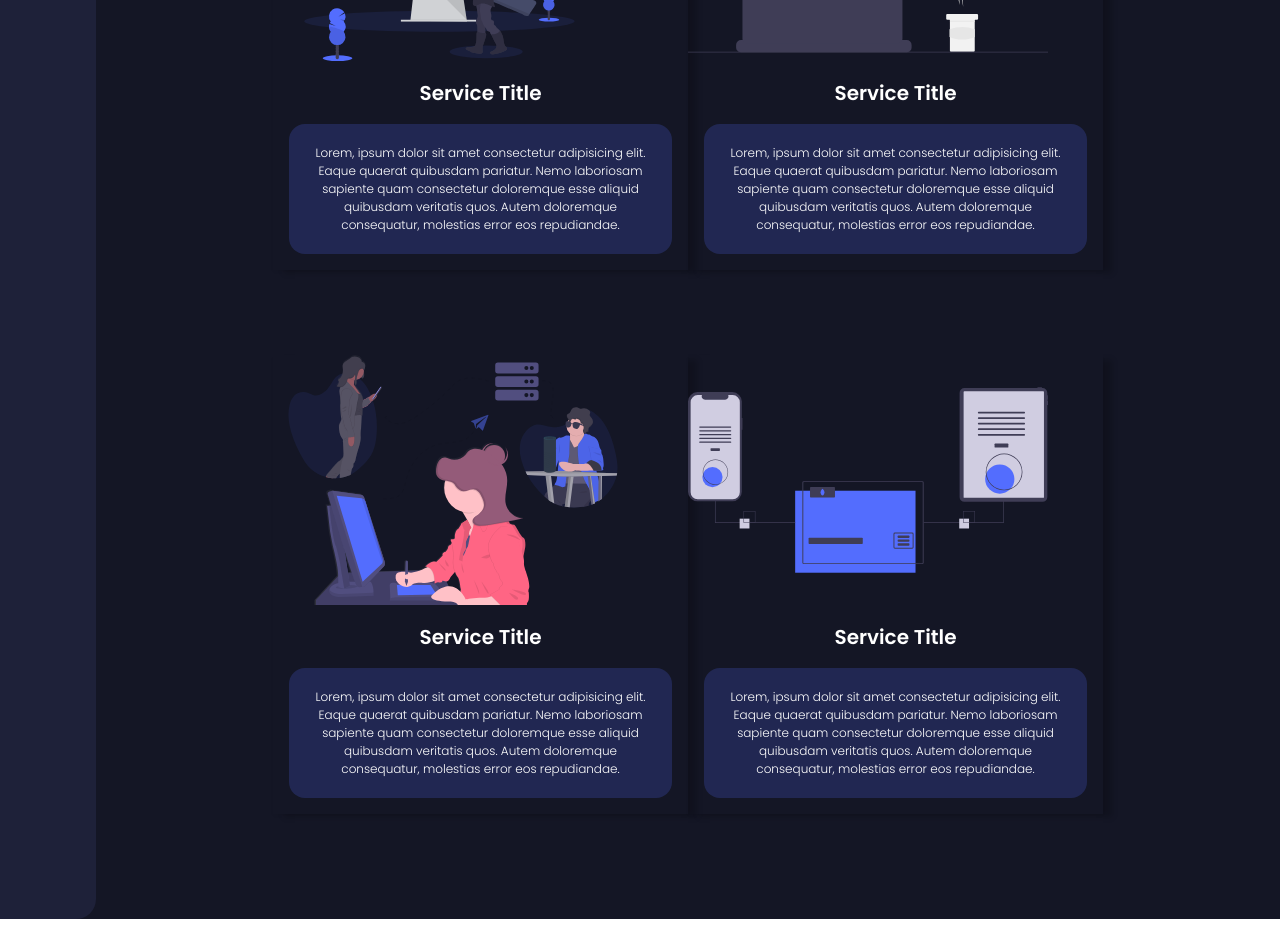
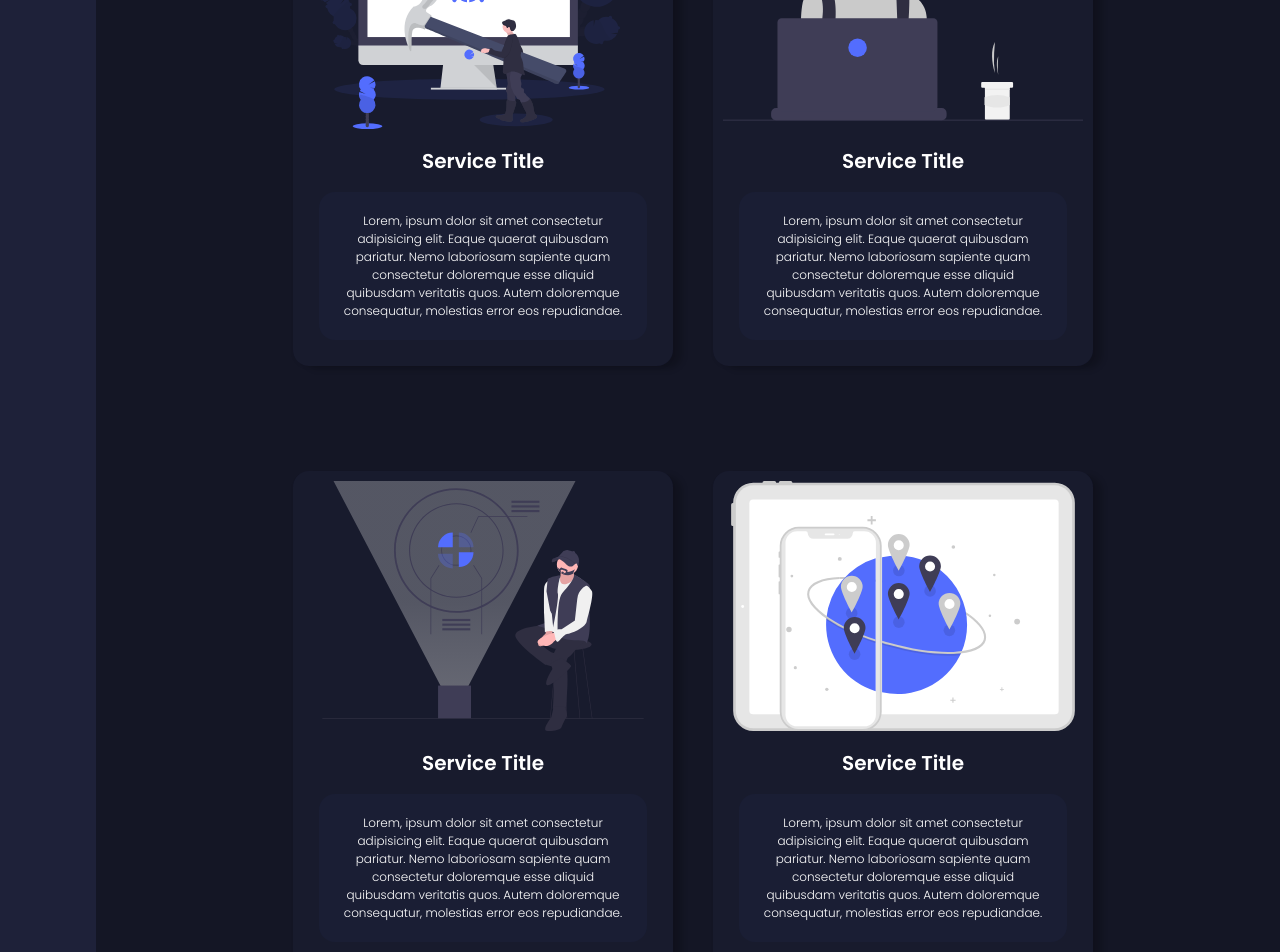
Before and after one commit to d-bitok/cnd-tech, a Vue app: page / in a window 1280 px wide. Shown: the part 1620-2572 px from the top of the page. Before the commit the page ends 2539 px from the top, so only its background shows below. Built offline with nearby package versions, Linux system fonts and the light colour scheme; no server answers.

Commit message:
Loading Animation & Card Styles & Navigation

```diff
--- a/src/components/Loading.vue
+++ b/src/components/Loading.vue
@@ -0,0 +1,42 @@
+<template>
+  <div class="loading">
+      <span></span>
+  </div>
+</template>
+
+<script>
+export default {
+    name: "loading"
+}
+</script>
+
+<style lang="scss">
+.loading {
+    top: 0;
+    left: 0;
+    z-index: 101;
+    height: 100%;
+    width: 100%;
+    background-color: rgba(0, 0, 0, 0.5);
+    position: absolute;
+    display: flex;
+    justify-content: center;
+    align-items: center;
+    @keyframes spin {
+        to {
+            transform: rotateZ(360deg);
+        }
+    }
+    span {
+        display: block;
+        width: 60px;
+        height: 60px;
+        margin: 0 auto;
+        border: 3px solid transparent;
+        border-top-color: #fff;
+        border-bottom-color: #fff;
+        border-radius: 50px;
+        animation: spin ease 1000ms infinite;
+    }
+}
+</style>
--- a/src/components/RequestModal.vue
+++ b/src/components/RequestModal.vue
@@ -1,7 +1,7 @@
 <template>
   <div class="request-wrap flex flex-column">
       <form @submit.prevent="submitForm" class="request-content">
-        <!-- <Loading v-show="loading" /> -->
+        <Loading v-show="loading" />
         <h1 v-if="!editRequest">New Request</h1>
         <h1 v-else>Edit Request</h1>
 
@@ -119,11 +119,17 @@
 </template>
 
 <script>
-import db from '../firebase/firebase';
+import db from '../firebase/firebase-db';
+import Loading from "../components/Loading.vue"
 import { mapMutations } from 'vuex'
 import { uid } from "uid"
 export default {
     name: 'requestModal',
+
+    components: {
+      Loading,
+    },
+
     data() {
         return {
             dateOptions: { year: 'numeric', month: 'short', day: 'numeric' },
@@ -219,6 +225,8 @@ export default {
           return;
         }
 
+        this.loading = true;
+
         this.calRequestTotal();
 
         const database = db.collection("requests").doc();
@@ -243,6 +251,8 @@ export default {
           requestItemList: this.requestItemList,
           requestTotal: this.requestTotal,
         });
+
+        this.loading = false;
 
         this.TOGGLE_REQUEST();
       },
--- a/src/views/Home.vue
+++ b/src/views/Home.vue
@@ -43,14 +43,14 @@
     </div>
     <div class="header flex">
       <div class="left flex flex-column">
-        <div class="service">
+        <div @click="newRequest" class="service">
           <img src="@/assets/cnd_Business.svg" alt="" />
           <h3>Service Title</h3>
           <p>Lorem, ipsum dolor sit amet consectetur adipisicing elit. Eaque quaerat quibusdam pariatur. Nemo laboriosam sapiente quam consectetur doloremque esse aliquid quibusdam veritatis quos. Autem doloremque consequatur, molestias error eos repudiandae.</p>
         </div>
       </div>
       <div class="right flex">
-        <div class="service">
+        <div @click="newRequest" class="service">
           <img src="@/assets/cnd_Circuit.svg" alt="" />
           <h3>Service Title</h3>
           <p>Lorem, ipsum dolor sit amet consectetur adipisicing elit. Eaque quaerat quibusdam pariatur. Nemo laboriosam sapiente quam consectetur doloremque esse aliquid quibusdam veritatis quos. Autem doloremque consequatur, molestias error eos repudiandae.</p>
@@ -59,15 +59,47 @@
     </div>
     <div class="header flex">
       <div class="left flex flex-column">
-        <div class="service">
+        <div @click="newRequest" class="service">
           <img src="@/assets/cnd_Fixing.svg" alt="" />
           <h3>Service Title</h3>
           <p>Lorem, ipsum dolor sit amet consectetur adipisicing elit. Eaque quaerat quibusdam pariatur. Nemo laboriosam sapiente quam consectetur doloremque esse aliquid quibusdam veritatis quos. Autem doloremque consequatur, molestias error eos repudiandae.</p>
         </div>
       </div>
       <div class="right flex">
-        <div class="service">
+        <div @click="newRequest" class="service">
           <img src="@/assets/cnd_Focus.svg" alt="" />
+          <h3>Service Title</h3>
+          <p>Lorem, ipsum dolor sit amet consectetur adipisicing elit. Eaque quaerat quibusdam pariatur. Nemo laboriosam sapiente quam consectetur doloremque esse aliquid quibusdam veritatis quos. Autem doloremque consequatur, molestias error eos repudiandae.</p>
+        </div>
+      </div>
+    </div>
+    <div class="header flex">
+      <div class="left flex flex-column">
+        <div @click="newRequest" class="service">
+          <img src="@/assets/cnd_Futuristic.svg" alt="" />
+          <h3>Service Title</h3>
+          <p>Lorem, ipsum dolor sit amet consectetur adipisicing elit. Eaque quaerat quibusdam pariatur. Nemo laboriosam sapiente quam consectetur doloremque esse aliquid quibusdam veritatis quos. Autem doloremque consequatur, molestias error eos repudiandae.</p>
+        </div>
+      </div>
+      <div class="right flex">
+        <div @click="newRequest" class="service">
+          <img src="@/assets/cnd_Global.svg" alt="" />
+          <h3>Service Title</h3>
+          <p>Lorem, ipsum dolor sit amet consectetur adipisicing elit. Eaque quaerat quibusdam pariatur. Nemo laboriosam sapiente quam consectetur doloremque esse aliquid quibusdam veritatis quos. Autem doloremque consequatur, molestias error eos repudiandae.</p>
+        </div>
+      </div>
+    </div>
+    <div class="header flex">
+      <div class="left flex flex-column">
+        <div @click="newRequest" class="service">
+          <img src="@/assets/cnd_Authentication.svg" alt="" />
+          <h3>Service Title</h3>
+          <p>Lorem, ipsum dolor sit amet consectetur adipisicing elit. Eaque quaerat quibusdam pariatur. Nemo laboriosam sapiente quam consectetur doloremque esse aliquid quibusdam veritatis quos. Autem doloremque consequatur, molestias error eos repudiandae.</p>
+        </div>
+      </div>
+      <div class="right flex">
+        <div @click="newRequest" class="service">
+          <img src="@/assets/cnd_Multiplatform.svg" alt="" />
           <h3>Service Title</h3>
           <p>Lorem, ipsum dolor sit amet consectetur adipisicing elit. Eaque quaerat quibusdam pariatur. Nemo laboriosam sapiente quam consectetur doloremque esse aliquid quibusdam veritatis quos. Autem doloremque consequatur, molestias error eos repudiandae.</p>
         </div>
@@ -84,6 +116,22 @@
       <div class="right flex">
         <div class="service">
           <img src="@/assets/cnd-Connected.svg" alt="" />
+          <h3>Service Title</h3>
+          <p>Lorem, ipsum dolor sit amet consectetur adipisicing elit. Eaque quaerat quibusdam pariatur. Nemo laboriosam sapiente quam consectetur doloremque esse aliquid quibusdam veritatis quos. Autem doloremque consequatur, molestias error eos repudiandae.</p>
+        </div>
+      </div>
+    </div>
+    <div class="header flex">
+      <div class="left flex flex-column">
+        <div class="service">
+          <img src="@/assets/cnd_Team.svg" alt="" />
+          <h3>Service Title</h3>
+          <p>Lorem, ipsum dolor sit amet consectetur adipisicing elit. Eaque quaerat quibusdam pariatur. Nemo laboriosam sapiente quam consectetur doloremque esse aliquid quibusdam veritatis quos. Autem doloremque consequatur, molestias error eos repudiandae.</p>
+        </div>
+      </div>
+      <div class="right flex">
+        <div class="service">
+          <img src="@/assets/cnd_Server_cluster.svg" alt="" />
           <h3>Service Title</h3>
           <p>Lorem, ipsum dolor sit amet consectetur adipisicing elit. Eaque quaerat quibusdam pariatur. Nemo laboriosam sapiente quam consectetur doloremque esse aliquid quibusdam veritatis quos. Autem doloremque consequatur, molestias error eos repudiandae.</p>
         </div>
@@ -219,13 +267,18 @@ export default {
   }
 
   .service {
-    margin-top: 20px;
+    margin: 20px;
     align-items: center;
     box-shadow: 10px 4px 6px -1px rgba(0, 0, 0, 0.2), 0 2px 4px -1px rgba(0, 0, 0, 0.06);
+    padding: 10px;
+    border-radius: 16px;
+    background-color: #2a2e5034;
+    cursor: pointer;
 
     img {
       width: 360px;
       height: 250px;
+      left: 30px;
     }
 
     h3 {
@@ -235,7 +288,7 @@ export default {
       }
 
     p {
-    background-color: #536dfe35;
+    background-color: #536dfe09;
     padding: 20px;
     border-radius: 16px;
     margin: 10px;
```
